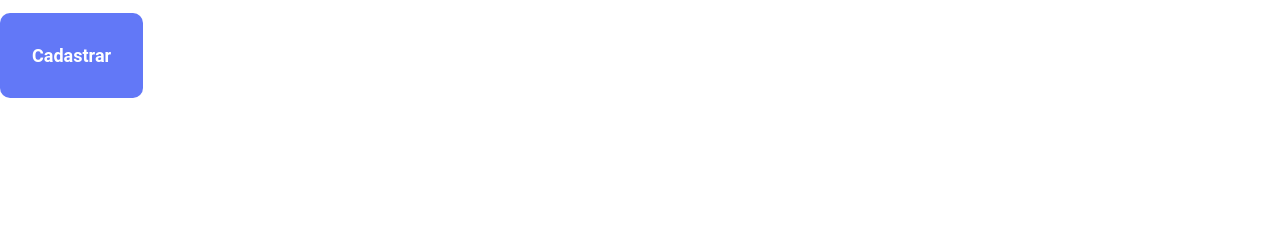
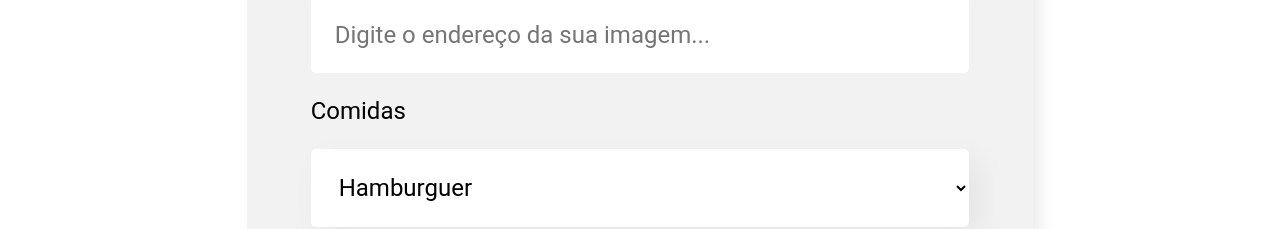
Before and after one commit to asilvaolabi/CFT1-Modulo-III-React, a React (Vite) app: page / in a window 1280 px wide. Shown: the part 831-1060 px from the top of the page. Before the commit the page ends 961 px from the top, so only its background shows below. Built offline with nearby package versions, Linux system fonts and the light colour scheme.

Commit message:
aula 04 - listas e keys

```diff
--- a/src/componentes/Formulario/index.jsx
+++ b/src/componentes/Formulario/index.jsx
@@ -1,28 +1,62 @@
+import { useState } from "react";
 import Botao from "../Botao"
 import CampoTexto from "../CampoTexto"
+import ListaSuspensa from '../ListaSuspensa'
+import './Formulario.css';
 
 const Formulario = (props) => {
+
+  const comidas = [
+    'Hamburguer',
+    'Batata',
+    'Chocolate',
+    'Cerveja',
+    'Lasanha',
+    'Doce de Leite',
+    'Agua de coco'
+  ]
+
+  const [comida, setComida] = useState('');
+  const [nome, setNome] = useState('');
+  const [cargo, setCargo] = useState('');
+  const [imagem, setImagem] = useState('');
+
+  const aoSalvar = (evento) => {
+    evento.preventDefault();
+    console.log('Foi feito o salvar', nome, cargo, imagem, comida)
+  }
+
   return(
     <section className="formulario">
-      <form>
+      <form onSubmit={aoSalvar}>
         <h2>Preencha com os dados mulher referência para criar um card</h2>
         <CampoTexto
             obrigatorio={true}
             label='Nome'
             placeholder='Digite seu nome'
+            valor={nome}
             aoAlterarCampo={valor => setNome(valor)}
         />
         <CampoTexto
             obrigatorio={true}
             label='Cargo'
             placeholder='Digite seu cargo'
+            valor={cargo}
             aoAlterarCampo={valor => setCargo(valor)}
         />
         <CampoTexto
             obrigatorio={true}
             label='Imagem'
             placeholder='Digite o endereço da sua imagem'
+            valor={imagem}
             aoAlterarCampo={valor => setImagem(valor)}
+        />
+
+        <ListaSuspensa
+          label = 'Comidas'
+          itens={comidas}
+          valor={comida}
+          aoAlterarCampo={valor => setComida(valor) }
         />
         <Botao>Cadastrar</Botao>
       </form>
--- /dev/null
+++ b/src/componentes/ListaSuspensa/ListaSuspensa.css
@@ -0,0 +1,17 @@
+.lista-suspensa select {
+    background-color: #fff;
+    box-shadow: 10px 10px 30px rgba(0, 0, 0, 0.06);
+    width: 100%;
+    border: none;
+    font-size: 24px;
+    padding: 24px;
+    box-sizing: border-box;
+    margin-top: 24px;
+    border-radius: 5px;
+}
+
+.lista-suspensa {
+    display: block;
+    margin-bottom: 8px;
+    font-size: 24px;
+}
--- /dev/null
+++ b/src/componentes/ListaSuspensa/index.jsx
@@ -0,0 +1,18 @@
+import './ListaSuspensa.css';
+
+const ListaSuspensa = (props) => {
+    return (
+        <div className='lista-suspensa'>
+            <label>{props.label}</label>
+            <select onChange={evento => props.aoAlterarCampo(evento.target.value)} required={props.required}>
+                {
+                    props.itens.map(item => {
+                        return <option key={item}>{item}</option>
+                    })
+                }
+            </select>
+        </div>
+    )
+}
+
+export default ListaSuspensa;
```
